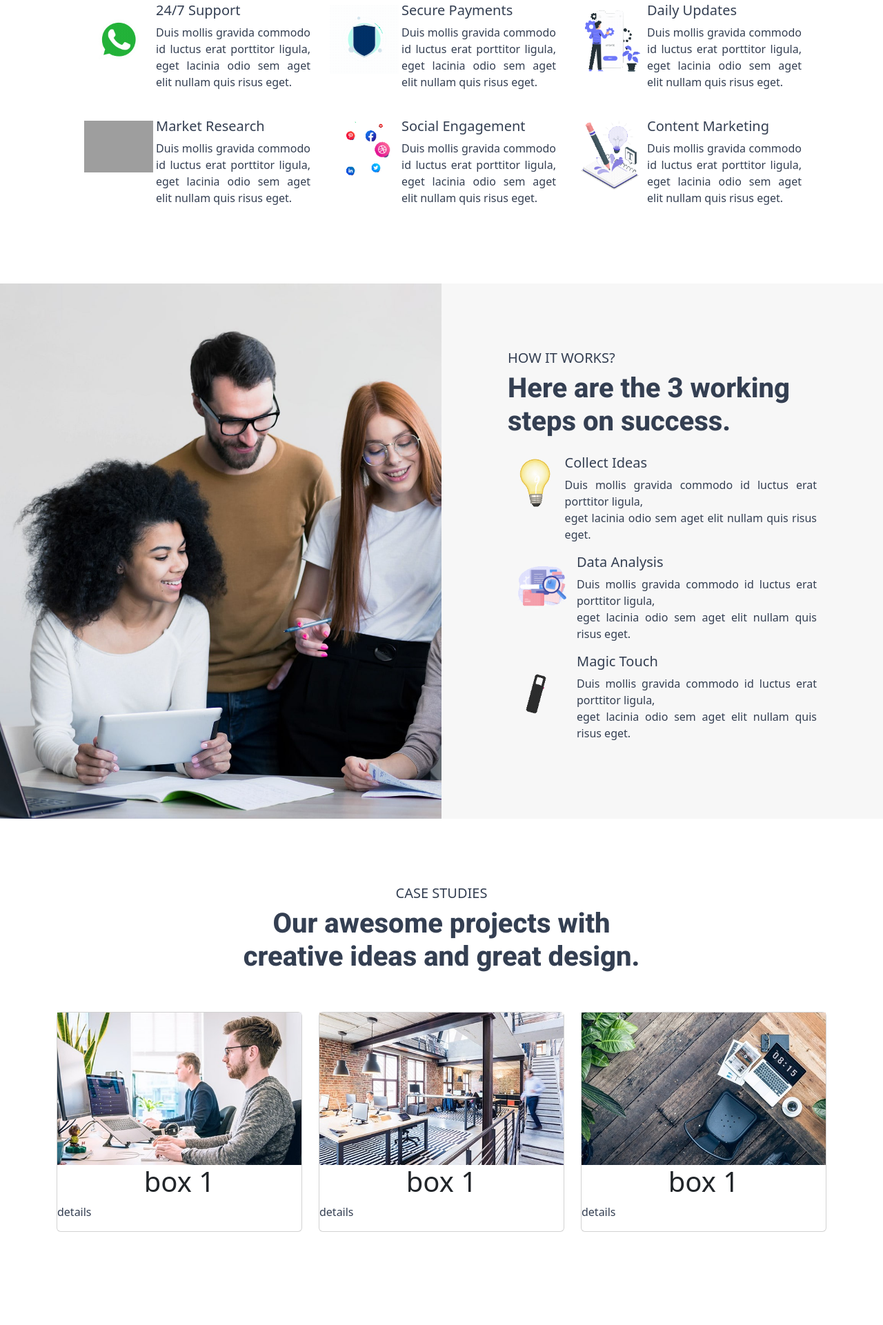
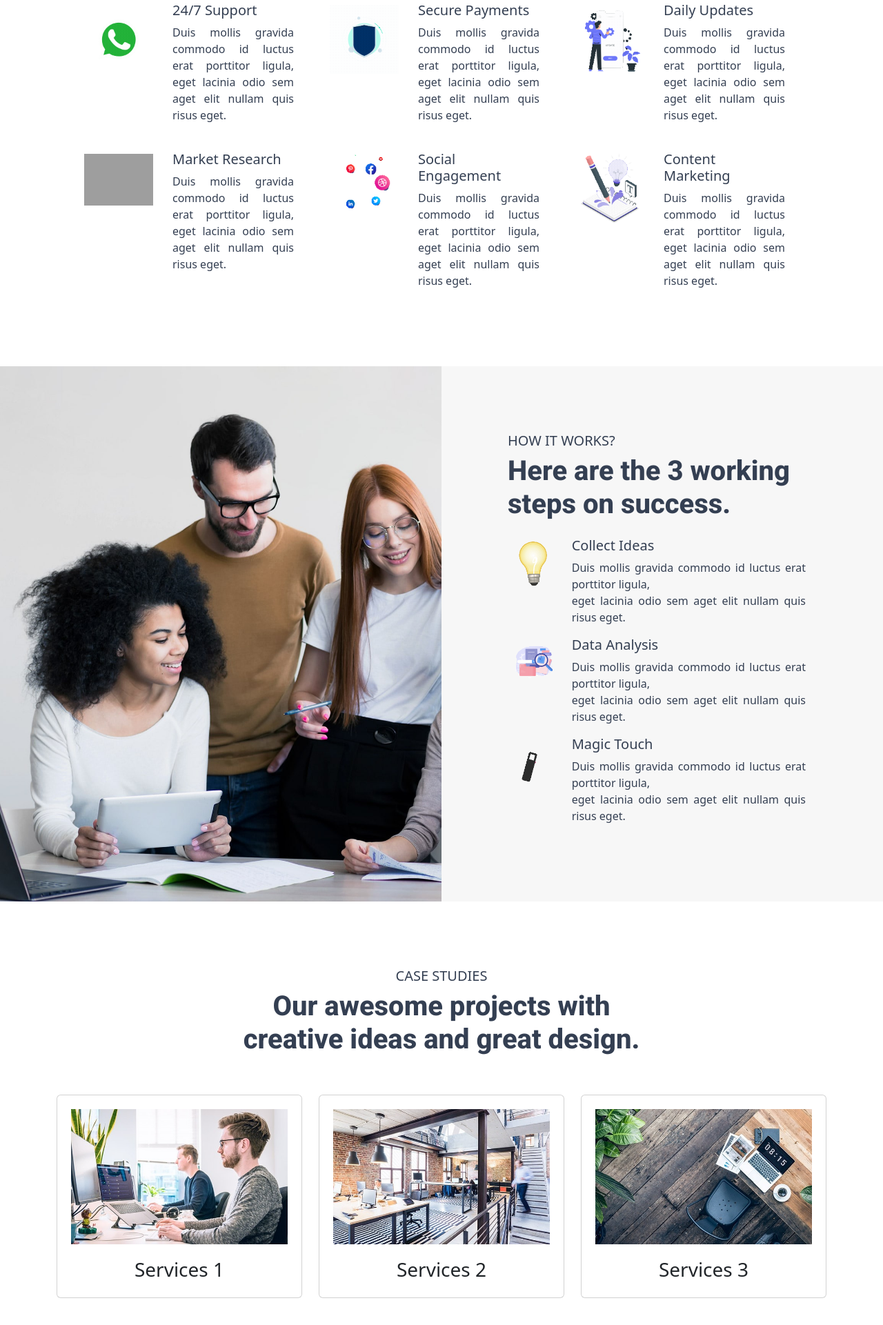
Before and after one commit to akif-mehmood/Bootstrap-website-1, a plain HTML site: page index.html in a window 1280 px wide. Shown: the part 869-2790 px from the top of the page at 69% size. Drawn offline with nearby package versions, Linux system fonts and the light colour scheme; grey boxes are pictures that could not be loaded; a web font is replaced by a local one.

Commit message:
icon size update

```diff
--- a/index.html
+++ b/index.html
@@ -103,7 +103,7 @@
           <div class="icon-img p-1">
             <img src="./img/whatsapp loop.gif" alt="">
           </div>
-          <div class="text-concent">
+          <div class="text-concent mx-4">
             <h5>24/7 Support</h5>
             <p>Duis mollis gravida commodo id luctus erat porttitor ligula, eget lacinia odio sem aget elit nullam quis
               risus eget.</p>
@@ -116,7 +116,7 @@
           <div class="icon-img p-1">
             <img src="./img/Security pay.gif" alt="">
           </div>
-          <div class="text-concent">
+          <div class="text-concent mx-4">
             <h5>Secure Payments</h5>
             <p>Duis mollis gravida commodo id luctus erat porttitor ligula, eget lacinia odio sem aget elit nullam quis
               risus eget.</p>
@@ -129,7 +129,7 @@
           <div class="icon-img p-1">
             <img src="./img/UPDATE.gif" alt="">
           </div>
-          <div class="text-concent">
+          <div class="text-concent mx-4">
             <h5>Daily Updates</h5>
             <p>Duis mollis gravida commodo id luctus erat porttitor ligula, eget lacinia odio sem aget elit nullam quis
               risus eget.</p>
@@ -146,7 +146,7 @@
           <div class="icon-img p-1">
             <img src="./img/Seo isometric composition with human characters.gif" alt="">
           </div>
-          <div class="text-concent">
+          <div class="text-concent mx-4">
             <h5>Market Research</h5>
             <p>Duis mollis gravida commodo id luctus erat porttitor ligula, eget lacinia odio sem aget elit nullam quis
               risus eget.</p>
@@ -159,7 +159,7 @@
           <div class="icon-img p-1">
             <img src="./img/Social Icons Marketing.gif" alt="">
           </div>
-          <div class="text-concent">
+          <div class="text-concent mx-4">
             <h5>Social Engagement</h5>
             <p>Duis mollis gravida commodo id luctus erat porttitor ligula, eget lacinia odio sem aget elit nullam quis
               risus eget.</p>
@@ -172,7 +172,7 @@
           <div class="icon-img p-1">
             <img src="./img/Copywriting.gif" alt="">
           </div>
-          <div class="text-concent">
+          <div class="text-concent mx-4">
             <h5>Content Marketing</h5>
             <p>Duis mollis gravida commodo id luctus erat porttitor ligula, eget lacinia odio sem aget elit nullam quis
               risus eget.</p>
@@ -200,7 +200,7 @@
               <div class="icon-img">
                 <img src="./img/Idea.gif" class="img-fluid" alt="">
               </div>
-              <div class="text-concent">
+              <div class="text-concent mx-3">
                 <h5>Collect Ideas</h5>
                 <p>Duis mollis gravida commodo id luctus erat porttitor ligula,<br> eget lacinia odio sem aget elit
                   nullam quis risus eget.</p>
@@ -208,9 +208,9 @@
             </div>
             <div class="icon-box d-flex">
               <div class="icon-img">
-                <img src="./img/Data Scanning.gif" alt="">
+                <img src="./img/Data Scanning.gif" class="img-fluid" alt="">
               </div>
-              <div class="text-concent">
+              <div class="text-concent mx-3">
                 <h5>Data Analysis</h5>
                 <p>Duis mollis gravida commodo id luctus erat porttitor ligula,<br> eget lacinia odio sem aget elit
                   nullam quis risus eget.</p>
@@ -218,9 +218,9 @@
             </div>
             <div class="icon-box d-flex">
               <div class="icon-img">
-                <img src="./img/Magic wand.gif" alt="">
+                <img src="./img/Magic wand.gif" class="img-fluid" alt="">
               </div>
-              <div class="text-concent">
+              <div class="text-concent mx-3">
                 <h5>Magic Touch</h5>
                 <p>Duis mollis gravida commodo id luctus erat porttitor ligula,<br> eget lacinia odio sem aget elit
                   nullam quis risus eget.</p>
@@ -246,24 +246,24 @@
       <div class="col col-sm-12 col-md-4 col-lg-4 pb-4">
         <div class="card">
           <img src="./img/imgi_55_b4.jpg" alt="">
-          <h1>box 1</h1>
-          <p>details</p>
+          <h3 class="card-heading">Services 1</h3>
+
         </div>
       </div>
 
       <div class="col col-sm-12 col-md-4 col-lg-4 pb-4">
         <div class="card">
           <img src="./img/imgi_56_b5.jpg " alt="">
-          <h1>box 1</h1>
-          <p>details</p>
+          <h3 class="card-heading">Services 2</h3>
+
         </div>
       </div>
 
       <div class="col col-sm-12 col-md-4 col-lg-4 pb-4">
         <div class="card">
           <img src="./img/imgi_57_b6.jpg" alt="">
-          <h1>box 1</h1>
-          <p>details</p>
+          <h3 class="card-heading">Services 3</h3>
+
         </div>
       </div>
 
@@ -347,13 +347,13 @@
             </div>
           </div>
           <div class="row">
-            <div class="col">
+            <div class="col-lg-6 col-md-6 col-12">
               <ul>
                 <li class="uil uil-check">Aenean eu leo quam ornare curabitur blandit tempus.</li>
                 <li class="uil uil-check">Aenean eu leo quam ornare curabitur blandit tempus.</li>
               </ul>
             </div>
-            <div class="col">
+            <div class="col-lg-6 col-md-6 col-12">
               <ul>
                 <li class="uil uil-check">Nullam quis risus eget urna mollis ornare donec elit.</li>
                 <li class="uil uil-check">Aenean eu leo quam ornare curabitur blandit tempus.</li>
--- a/style.css
+++ b/style.css
@@ -71,3 +71,9 @@ button.custom-btn.btn.btn-secondary {
 .we-are {
     background-color: #ffffff;
 }
+.card > img {
+    padding: 20px;
+}
+h3.card-heading {
+    padding: 0px 0px 15px 0px;
+}
```
